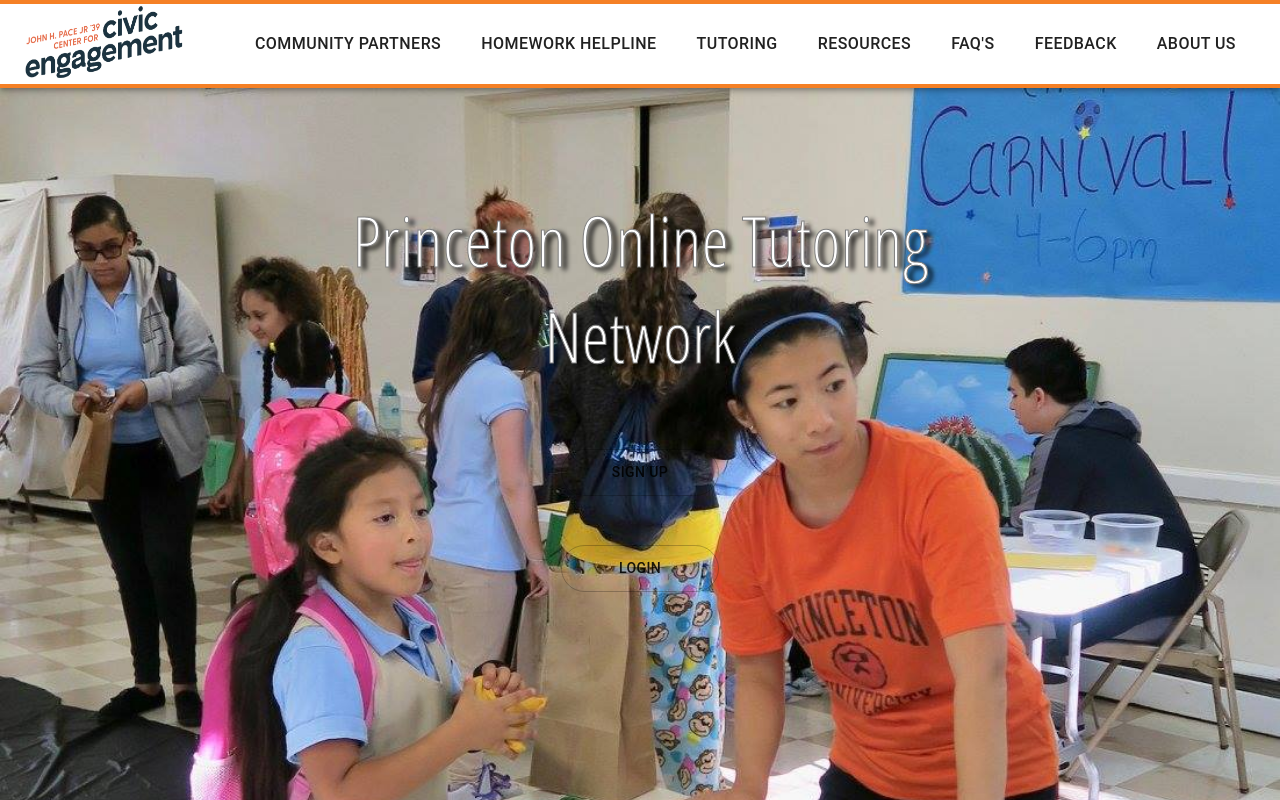
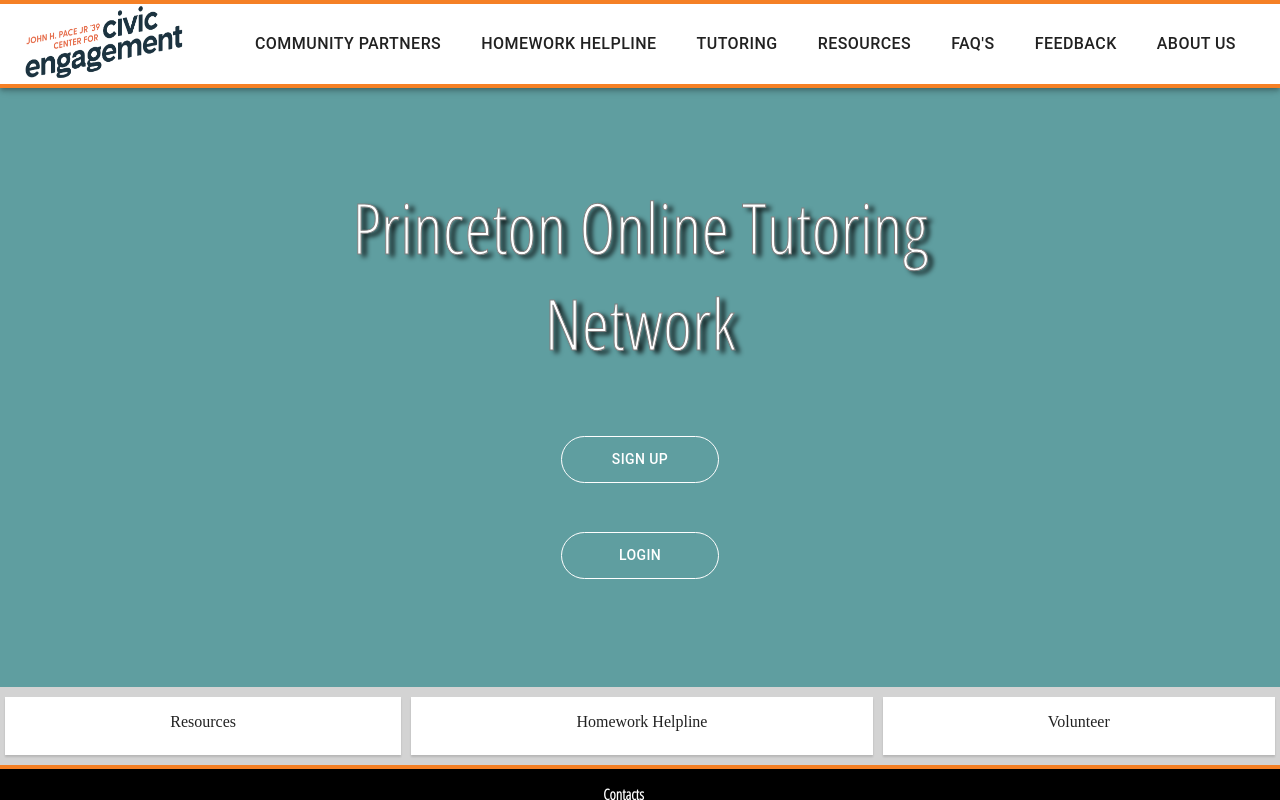
Before and after one commit to jkuo168/POTN_Helpline, a React (Create React App) app in the folder website/: page /#/ in a window 1280 px wide. Shown: the top 800 px of the page. Built offline with nearby package versions, Linux system fonts and the light colour scheme.

Commit message:
finished homepage design

```diff
--- a/website/src/components/potn_logo/POTNLogo.js
+++ b/website/src/components/potn_logo/POTNLogo.js
@@ -8,6 +8,9 @@
 import Slider from "react-slick";
 import "slick-carousel/slick/slick-theme.css";
 import "slick-carousel/slick/slick.css";
+// card
+import Card from "@material-ui/core/Card";
+import CardContent from "@material-ui/core/CardContent";
 //css for containers
 import "./index.css";
 
@@ -16,45 +19,76 @@
     marginBottom: "5%",
     textShadow: "5px 3px 5px black",
     color: "white",
+    top: "50%",
+    left: "50%",
   },
   sign_up: {
     marginLeft: "100px",
     marginRight: "100px",
     padding: "10px 50px",
     borderRadius: "100px 100px 100px 100px",
+    borderColor: "white",
+    color: "white",
   },
   login: {
     marginLeft: "100px",
     marginRight: "100px",
     padding: "10px 57px",
     borderRadius: "100px 100px 100px 100px",
+    borderColor: "white",
+    color: "white",
   },
-  slider: {
-    infinite: "true",
-    speed: "500",
-    slidesToShow: "1",
-    slidesToScroll: "1",
+  cards: {
+    display: "flex",
+    backgroundColor: "lightgrey",
+  },
+  card: {
+    flexGrow: 1,
+    borderRadius: "0",
+    boxShadow: "0px 2px 2px 0px rgba(0,0,0,0.14)",
+    marginTop: "10px",
+    marginBottom: "10px",
+    marginLeft: "5px",
+    marginRight: "5px",
   },
 }));
 
-const renderSlides = () =>
-  [image1, image2, image3].map((image) => (
-    <div key={image}>
-      <img src={image} style={{ height: "10%" }}></img>
-    </div>
-  ));
+const cards = [
+  {
+    name: "Resources",
+  },
+  {
+    name: "Homework Helpline",
+  },
+  {
+    name: "Volunteer",
+  },
+];
 
 export default function POTNLogo() {
   const classes = styles();
-  let settings = {
-    dots: true,
-    arrows: false,
+  const settings = {
+    infinite: true,
+    speed: 500,
+    slidesToShow: 1,
+    slidesToScroll: 1,
   };
+
   return (
     <div className="container">
-      <Slider {...settings}>{renderSlides()}</Slider>
+      <div
+        className="text"
+        style={{
+          width: "100%",
+          height: "600px",
+          backgroundColor: "cadetblue",
+        }}
+      >
         <div className="centered">
-        <div className={classes.name} style={{ WebkitTextStroke: "1px grey" }}>
+          <div
+            className={classes.name}
+            style={{ WebkitTextStroke: "1px grey" }}
+          >
             Princeton Online Tutoring Network
           </div>
           <ButtonBase className={classes.sign_up} variant="outlined">
@@ -65,5 +99,15 @@
           </ButtonBase>
         </div>
       </div>
+      <div className={classes.cards}>
+        {cards.map((card) => {
+          return (
+            <Card className={classes.card} key={card.name} style={{}}>
+              <CardContent>{card.name}</CardContent>
+            </Card>
+          );
+        })}
+      </div>
+    </div>
   );
 }
--- a/website/src/components/potn_logo/index.css
+++ b/website/src/components/potn_logo/index.css
@@ -10,15 +10,30 @@
 
 .container {
   color: white;
+  flex-grow: 1;
   margin-top: 87px;
   min-height: 500px;
   min-width: 1200px;
+  padding: 0;
   text-align: center;
-  padding: 0;
-  flex-grow: 1;
 }
 
 .slick-slide img {
   margin: auto;
   width: 100%;
 }
+
+.slider {
+  margin: auto;
+  max-width: 1000px;
+  position: relative;
+}
+
+.text {
+  background-color: "cadetblue";
+  font-family: "Open Sans Condensed", sans-serif;
+  font-size: 70px;
+  height: 600px;
+  position: relative;
+  width: 100%;
+}
```
Lines whose indentation alone changed are shown as unchanged.
